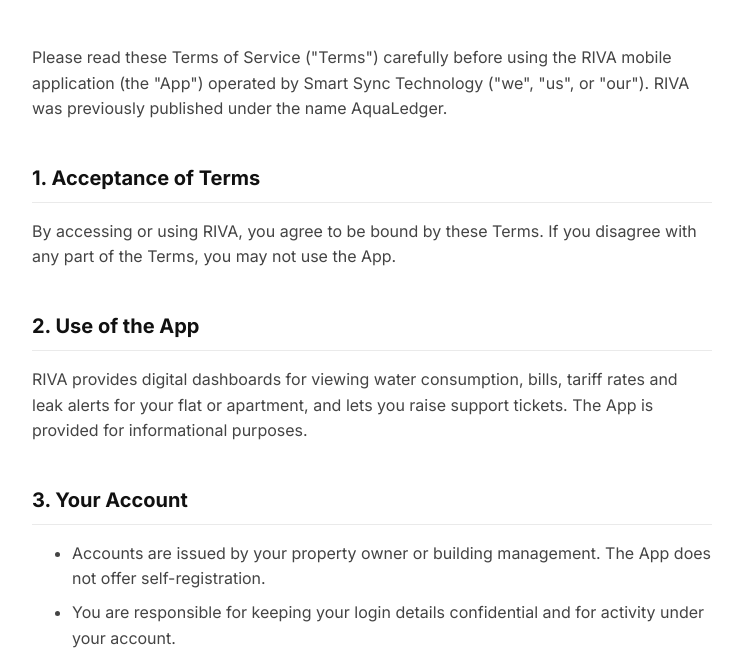
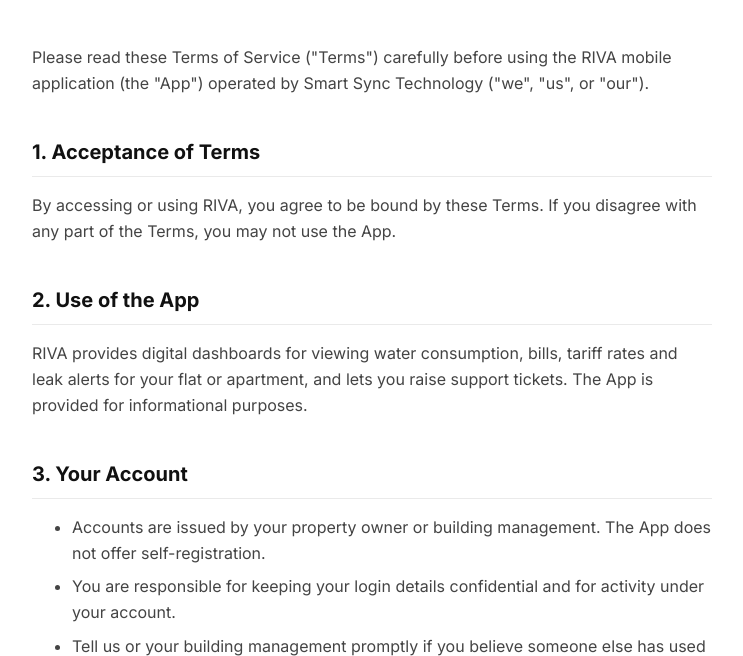
Before and after one commit to Norsecom/aqualedger-privacy, a plain HTML site: page tos.html in a window 1280 px wide. Shown: the part 146-802 px from the top of the page, without its empty margins (268-1011 px from the left). Drawn offline with Linux system fonts and the light colour scheme.

Commit message:
Update tos.html removing aqualedger name

```diff
--- a/tos.html
+++ b/tos.html
@@ -63,7 +63,7 @@
         <h1>Terms of Service - RIVA</h1>
         <div class="date">Last updated: 1 October 2026</div>
 
-        <p>Please read these Terms of Service ("Terms") carefully before using the RIVA mobile application (the "App") operated by Smart Sync Technology ("we", "us", or "our"). RIVA was previously published under the name AquaLedger.</p>
+        <p>Please read these Terms of Service ("Terms") carefully before using the RIVA mobile application (the "App") operated by Smart Sync Technology ("we", "us", or "our").</p>
 
         <h2>1. Acceptance of Terms</h2>
         <p>By accessing or using RIVA, you agree to be bound by these Terms. If you disagree with any part of the Terms, you may not use the App.</p>
```
